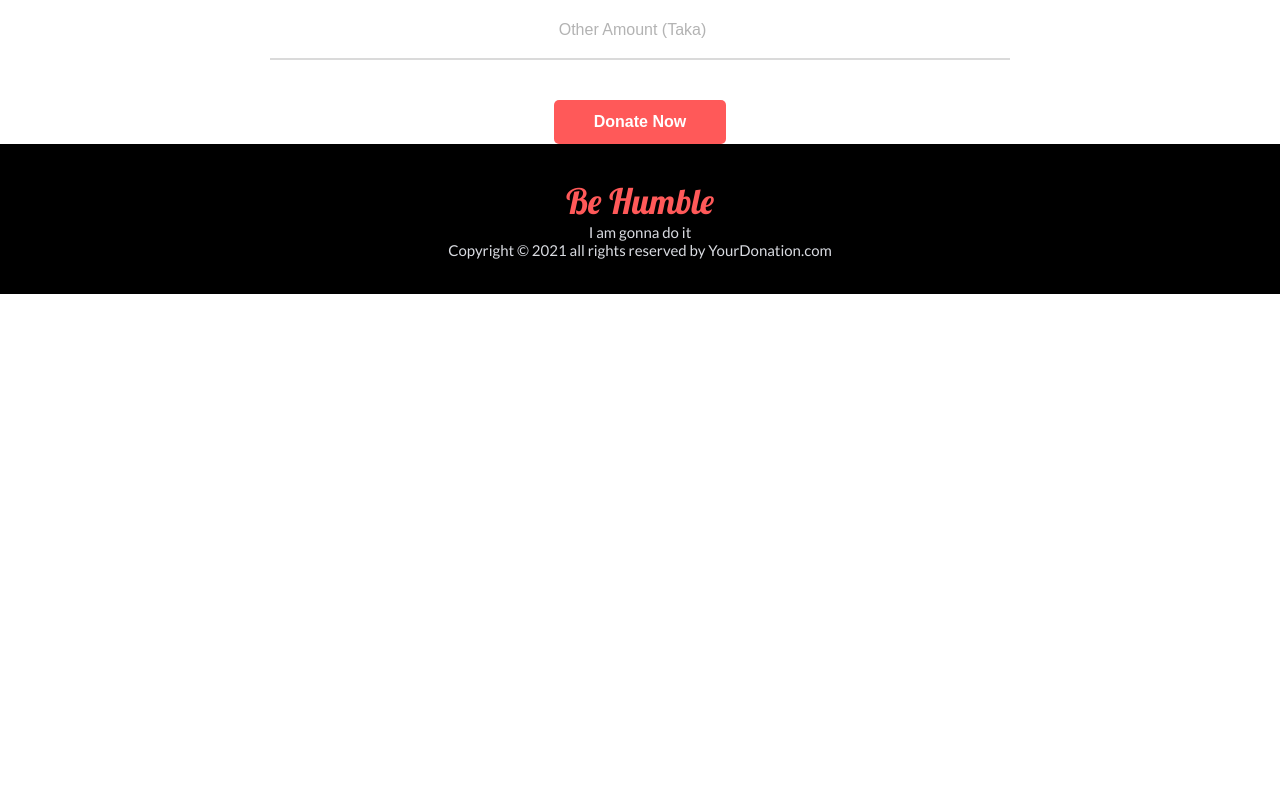
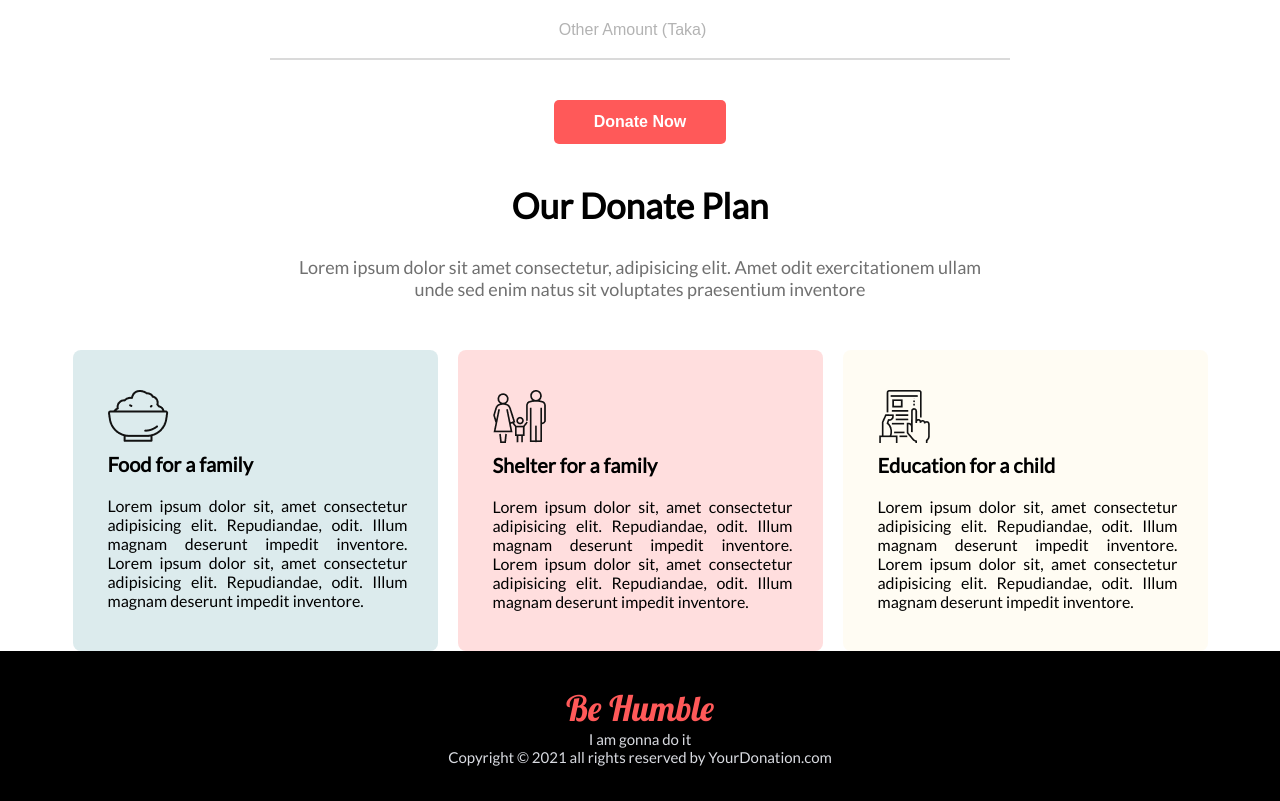
Before and after one commit to md-maruf-hossain/your-donation, a plain HTML site: page index.html in a window 1280 px wide. Shown: the part 1141-1942 px from the top of the page. Before the commit the page ends 1435 px from the top, so only its background shows below. Drawn offline with Linux system fonts and the light colour scheme.

Commit message:
mendatory requirements done

```diff
--- a/index.html
+++ b/index.html
@@ -59,6 +59,38 @@
         <a href="www.google.com"><button class="btn-other-sec">Donate Now</button></a>
       </div>
     </section>
+    <section id="plan">
+      <div id="planning-h2-p">
+        <h2 class="h2-other-sec">Our Donate Plan</h2>
+        <p class="p-other-sec">Lorem ipsum dolor sit amet consectetur, adipisicing elit. Amet odit exercitationem ullam unde sed enim natus sit voluptates praesentium inventore</p>
+      </div>
+      <div id="donate-cards">
+        <div class="cards" id="plan-cards-01">
+          <img src="icons/food.png" alt="food" />
+          <h3>Food for a family</h3>
+          <p>
+            Lorem ipsum dolor sit, amet consectetur adipisicing elit. Repudiandae, odit. Illum magnam deserunt impedit inventore. Lorem ipsum dolor sit, amet consectetur adipisicing elit. Repudiandae,
+            odit. Illum magnam deserunt impedit inventore.
+          </p>
+        </div>
+        <div class="cards" id="plan-cards-02">
+          <img src="icons/shelter.png" alt="food" />
+          <h3>Shelter for a family</h3>
+          <p>
+            Lorem ipsum dolor sit, amet consectetur adipisicing elit. Repudiandae, odit. Illum magnam deserunt impedit inventore. Lorem ipsum dolor sit, amet consectetur adipisicing elit. Repudiandae,
+            odit. Illum magnam deserunt impedit inventore.
+          </p>
+        </div>
+        <div class="cards" id="plan-cards-03">
+          <img src="icons/Frame-1.png" alt="food" />
+          <h3>Education for a child</h3>
+          <p>
+            Lorem ipsum dolor sit, amet consectetur adipisicing elit. Repudiandae, odit. Illum magnam deserunt impedit inventore. Lorem ipsum dolor sit, amet consectetur adipisicing elit. Repudiandae,
+            odit. Illum magnam deserunt impedit inventore.
+          </p>
+        </div>
+      </div>
+    </section>
   </body>
   <footer>
     <p>Be Humble</p>
--- a/style.css
+++ b/style.css
@@ -5,6 +5,7 @@
 body {
   font-family: "Lato", sans-serif;
 }
+/* banner */
 #banner {
   height: 669px;
   background: url(images/donation7.jpg);
@@ -63,6 +64,9 @@ body {
   background: white;
   color: black;
 }
+/* banner end */
+
+/* Donate today */
 .second-sec {
   padding-top: 100px;
   align-items: center;
@@ -139,7 +143,46 @@ body {
   background-color: rgba(255, 89, 89, 0.6);
   color: black;
 }
+/* Donate today end */
 
+/* donate our plan */
+#plan {
+  margin-top: 40px;
+}
+#planning-h2-p {
+  display: flex;
+  flex-direction: column;
+  justify-content: center;
+  align-items: center;
+}
+#donate-cards {
+  display: flex;
+  flex-direction: row;
+  padding-top: 50px;
+  justify-content: center;
+}
+.cards {
+  display: flex;
+  padding: 40px 130px 40px 35px;
+  border-radius: 8px;
+  font-size: 16px;
+  width: 200px;
+  margin: 0 10px;
+  flex-direction: column;
+  align-items: baseline;
+}
+.cards h3 {
+  font-size: 20px;
+  margin-top: 10px;
+}
+.cards p {
+  margin-top: 20px;
+  text-align: justify;
+  width: 300px;
+}
+/* Donate our plan end */
+
+/* footer */
 footer {
   display: flex;
   flex-direction: column;
@@ -159,3 +202,13 @@ footer p {
   font-family: "Lato", sans-serif;
   font-size: 15px;
 }
+#plan-cards-01 {
+  background-color: rgba(79, 157, 166, 0.2);
+}
+#plan-cards-02 {
+  background-color: rgba(255, 89, 89, 0.2);
+}
+#plan-cards-03 {
+  background-color: rgba(255, 244, 214, 0.3);
+}
+/* footer end */
```
